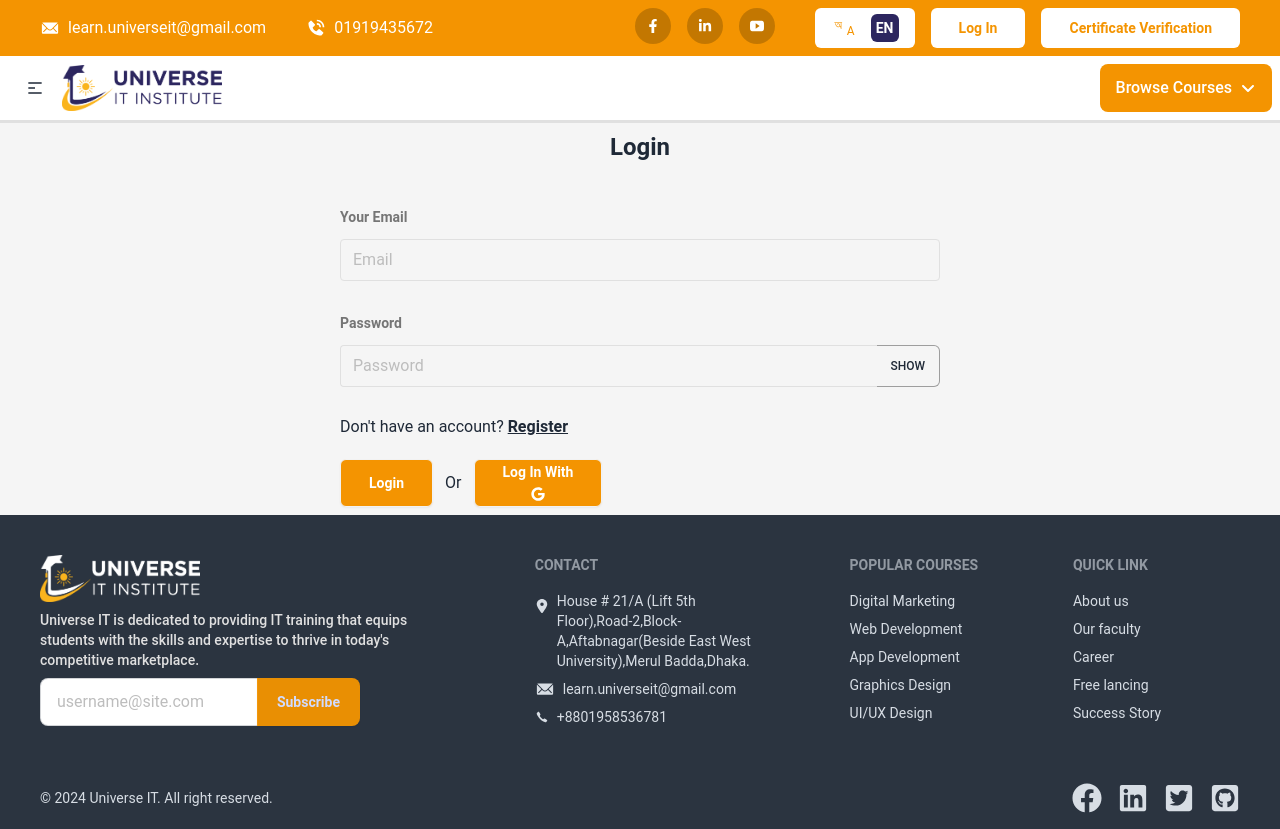
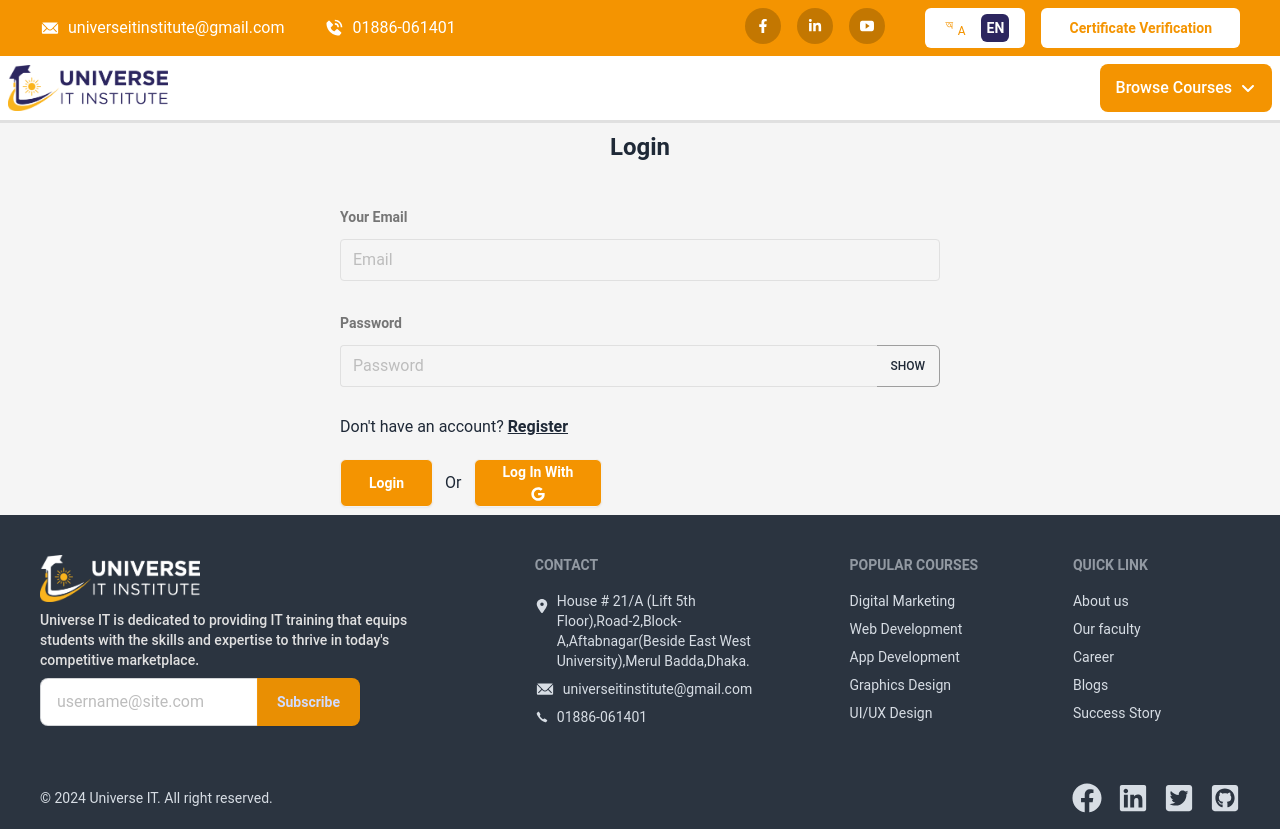
Before and after one commit to universeIt137/UniverseIT_client, a React (Vite) app: page /login in a window 1280 px wide. Built offline with nearby package versions, Linux system fonts and the light colour scheme; no server answers.

Commit message:
Navbar and Footer updated

```diff
--- a/src/components/clientSide/AddressNavbar/AddressNavbar.jsx
+++ b/src/components/clientSide/AddressNavbar/AddressNavbar.jsx
@@ -10,11 +10,19 @@ const AddressNavbar = () => {
     const handleBanglaLanguage = () => setLanguage('ban')
     const socialIconsStyle = `text-lg sm:text-sm size-7 sm:size-9 bg-black/20 rounded-full flex justify-center items-center cursor-pointer transition-all duration-300 active:scale-90`
     const socialIcons = <>
-       <div className="flex justify-between w-full">
+        <div className="flex justify-between w-full">
             <div className="flex gap-4 ">
-                <p className={`${socialIconsStyle}`}><FaFacebookF /></p>
-                <p className={`${socialIconsStyle}`}><FaLinkedinIn /></p>
-                <p className={`${socialIconsStyle}`}><IoLogoYoutube /></p>
+                <Link to={"https://www.facebook.com/UniverseITInstitute"} target="_blank">
+                    <p className={`${socialIconsStyle}`}><FaFacebookF /></p>
+                </Link>
+
+                <Link to={"https://www.linkedin.com/"} target="_blank">
+                    <p className={`${socialIconsStyle}`}><FaLinkedinIn /></p>
+                </Link>
+
+                <Link to={"https://www.youtube.com/@universeitinstitute9947"} target="_blank">
+                    <p className={`${socialIconsStyle}`}><IoLogoYoutube /></p>
+                </Link>
             </div>
             <div className="flex sm:hidden w-max h-10 px-4 bg-white  rounded-md  justify-center items-center gap-3">
                 <button onClick={handleBanglaLanguage} className={`size-7  text-xs relative rounded-md transition-all duration-300 active:scale-90 ${language === 'ban' ? 'bg-text_color text-white font-bold' : 'text-primary'}`}>
@@ -25,7 +33,7 @@ const AddressNavbar = () => {
                     EN
                 </button>
             </div>
-       </div>
+        </div>
     </>
     return (
         <div className="w-full bg-primary text-white py-2 px-3 sm:px-10">
@@ -33,11 +41,11 @@ const AddressNavbar = () => {
                 <div className="hidden lg:flex gap-x-10 flex-col lg:flex-row">
                     <div className="flex items-center gap-2">
                         <IoIosMail className="text-xl" />
-                        <p className="text-sm sm:text-base">learn.universeit@gmail.com</p>
+                        <p className="text-sm sm:text-base">universeitinstitute@gmail.com</p>
                     </div>
                     <div className="flex items-center gap-2">
                         <BiSolidPhoneCall className="text-xl" />
-                        <p className="text-sm sm:text-base">01919435672</p>
+                        <p className="text-sm sm:text-base">01886-061401</p>
                     </div>
                 </div>
                 <div className="flex gap-y-2 gap-x-4 sm:gap-10 flex-wrap">
@@ -52,7 +60,7 @@ const AddressNavbar = () => {
                                 EN
                             </button>
                         </div>
-                        <button className="h-10 px-4 xs:px-7 bg-white text-primary rounded-md text-sm font-bold hover:text-white hover:bg-text_color">Log In</button>
+
                         <Link to={"/certified"}>
                             <button className="h-10 px-4 xs:px-7 bg-white text-primary rounded-md text-sm font-bold hover:text-white hover:bg-text_color">Certificate Verification</button>
                         </Link>
--- a/src/components/clientSide/Footer/Footer.jsx
+++ b/src/components/clientSide/Footer/Footer.jsx
@@ -2,6 +2,7 @@ import { IoIosCall, IoIosMail } from 'react-icons/io';
 import logo from '../../../assets/logo/whiteLogo.png'
 import { FaLinkedin, FaLocationDot } from "react-icons/fa6";
 import { FaFacebook, FaGithubSquare, FaTwitterSquare } from "react-icons/fa";
+import { Link } from 'react-router-dom';
 const Footer = () => {
     return (
         <div className='bg-neutral'>
@@ -25,9 +26,9 @@ const Footer = () => {
                         <a className="link link-hover  flex gap-2"> <span className='pt-2'><FaLocationDot /></span>House # 21/A (Lift 5th Floor),Road-2,Block-A,Aftabnagar(Beside East West University),Merul Badda,Dhaka.</a>
                         <a className="link link-hover flex gap-2">
                             <IoIosMail className="text-xl" />
-                            learn.universeit@gmail.com
+                            universeitinstitute@gmail.com
                         </a>
-                        <a className="link link-hover"><span className="flex items-center gap-2"><IoIosCall /> +8801958536781</span></a>
+                        <a className="link link-hover"><span className="flex items-center gap-2"><IoIosCall /> 01886-061401</span></a>
                     </nav>
                     <nav>
                         <h6 className="footer-title">Popular Courses</h6>
@@ -39,11 +40,11 @@ const Footer = () => {
                     </nav>
                     <nav>
                         <h6 className="footer-title">Quick Link</h6>
-                        <a className="link link-hover">About us</a>
-                        <a className="link link-hover">Our faculty</a>
+                        <Link to={"/aboutUs"} className="link link-hover">About us</Link>
+                        <Link to={"/faculties"} className="link link-hover">Our faculty</Link>
                         <a className="link link-hover">Career</a>
-                        <a className="link link-hover">Free lancing</a>
-                        <a className="link link-hover">Success Story</a>
+                        <Link to={"/blogs"} className="link link-hover">Blogs</Link>
+                        <Link to={"/successStory"} className="link link-hover">Success Story</Link>
                     </nav>
 
                 </footer>
@@ -53,18 +54,18 @@ const Footer = () => {
                         <p>© {new Date().getFullYear()} Universe IT. All right reserved.</p>
                     </aside>
                     <nav className="grid-flow-col gap-4 md:place-self-center md:justify-self-end">
-                        <a className='text-2xl sm:text-3xl'>
+                        <Link to={"https://www.facebook.com/UniverseITInstitute"} target='_blank' className='text-2xl sm:text-3xl'>
                             <FaFacebook />
-                        </a>
-                        <a className='text-2xl sm:text-3xl'>
+                        </Link>
+                        <Link to={"https://www.linkedin.com/"} target='_blank' className='text-2xl sm:text-3xl'>
                             <FaLinkedin />
-                        </a>
-                        <a className='text-2xl sm:text-3xl'>
+                        </Link>
+                        <Link to={"https://x.com/?lang=en"} target='_blank' className='text-2xl sm:text-3xl'>
                             <FaTwitterSquare />
-                        </a>
-                        <a className='text-2xl sm:text-3xl'>
+                        </Link>
+                        <Link to={"https://github.com/universeIt137"} target='_blank' className='text-2xl sm:text-3xl'>
                             <FaGithubSquare />
-                        </a>
+                        </Link>
                     </nav>
                 </footer>
             </div>
--- a/src/components/clientSide/Navbar/Navbar.jsx
+++ b/src/components/clientSide/Navbar/Navbar.jsx
@@ -37,7 +37,7 @@ const Navbar = () => {
             <div className="navbar bg-base-100 max-w-7xl mx-auto flex justify-between items-center">
                 <div className="flex justify-between w-full xs:w-max">
                     <div className="dropdown">
-                        <div tabIndex={0} role="button" className="btn btn-ghost xl:hidden">
+                        <div tabIndex={0} role="button" className="btn btn-ghost lg:hidden">
                             <svg
                                 xmlns="http://www.w3.org/2000/svg"
                                 className="h-5 w-5"
--- a/src/pages/clientSide/AboutUs/AboutUs.jsx
+++ b/src/pages/clientSide/AboutUs/AboutUs.jsx
@@ -14,6 +14,7 @@ import StudentGalleryTabs from '../../adminSide/manageStudentGallary/StudentGall
 import AddStudentGallery from '../../adminSide/addStudentGallary/AddStudentGallary';
 import SuccessStories from '../../../components/clientSide/SuccessStories/SuccessStories';
 const AboutUs = () => {
+    window.scrollTo(0, 0);
     const scrollAnimationVariants = {
         hidden: { opacity: 0, y: 50 },
         visible: { opacity: 1, y: 0, transition: { duration: 0.8 } }
--- a/src/pages/clientSide/Faculties/Faculties.jsx
+++ b/src/pages/clientSide/Faculties/Faculties.jsx
@@ -5,6 +5,7 @@ import FacultyCard from './FacultyCard';
 import Loading from '../../../Shared/Loading/Loading';
 
 const Faculties = () => {
+    window.scrollTo(0, 0);
     const [firstCardId, setFirstCardId] = useState(0);
     const [cardPerSlice, setCardPerSlice] = useState(6);
     const axiosPublic = useAxiosPublic();
--- a/src/pages/clientSide/Home/HomePage.jsx
+++ b/src/pages/clientSide/Home/HomePage.jsx
@@ -14,6 +14,7 @@ import { useQuery } from '@tanstack/react-query';
 import Loading from '../../../Shared/Loading/Loading';
 
 const HomePage = () => {
+    window.scrollTo(0, 0);
     const axiosPublic = useAxiosPublic()
     const { data: homepageContent = [], refetch: homepageContentRefetch, isLoading } = useQuery({
         queryKey: ['homepageContent'],
--- a/src/pages/clientSide/SuccessStoryPage/SuccessStoryPage.jsx
+++ b/src/pages/clientSide/SuccessStoryPage/SuccessStoryPage.jsx
@@ -2,6 +2,7 @@ import { Helmet } from "react-helmet-async";
 import SuccessStories from "../../../components/clientSide/SuccessStories/SuccessStories";
 
 const SuccessStoryPage = () => {
+    window.scrollTo(0, 0);
     return (
         <div>
             <Helmet>
--- a/src/pages/clientSide/blog/BlogPage.jsx
+++ b/src/pages/clientSide/blog/BlogPage.jsx
@@ -5,6 +5,7 @@ import { useQuery } from '@tanstack/react-query';
 import Loading from '../../../Shared/Loading/Loading';
 
 const BlogPage = () => {
+    window.scrollTo(0, 0);
     const [firstCardId, setFirstCardId] = useState(0);
     const [cardPerSlice, setCardPerSlice] = useState(6);
     const axiosPublic = useAxiosPublic();
```
Also changed, not shown: src/pages/clientSide/certificateVerification/CertificateVerification.jsx (+4 -3 lines).
